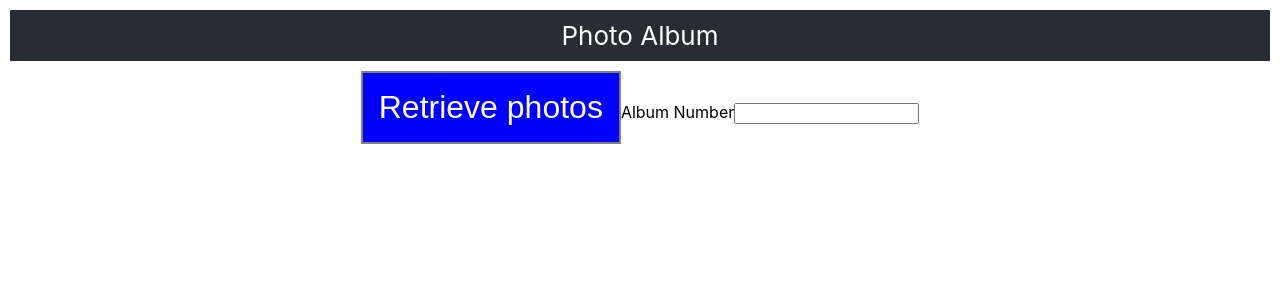
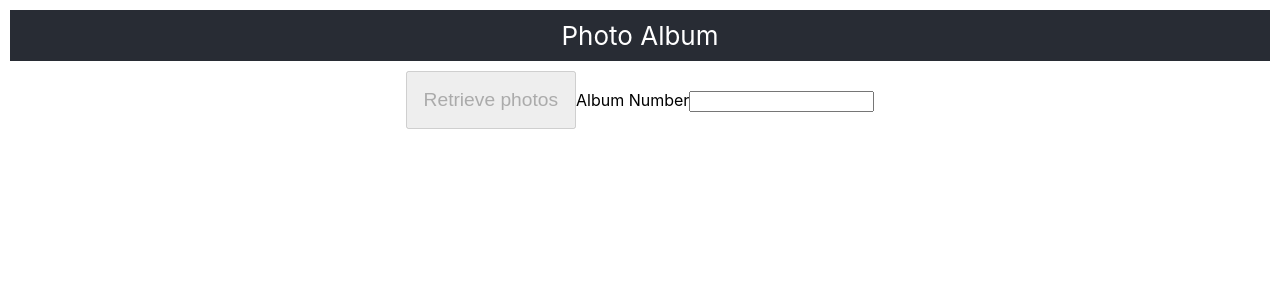
Before and after one commit to jlangr/photoalbum, a React (Create React App) app: page / in a window 1280 px wide. Shown: the top 300 px of the page. Built offline with nearby package versions, Linux system fonts and the light colour scheme.

Commit message:
improved button styles

```diff
--- a/src/App.css
+++ b/src/App.css
@@ -29,12 +29,21 @@
   color: #61dafb;
 }
 
-.App-button {
-  background-color: blue;
+.button {
   padding: 16px;
-  font-size: 2rem;
-  border: 2px solid grey;
+  font-size: 1.2rem;
+  cursor: pointer;
+}
+
+.enabled {
+  background-color: #4caf50;
   color: white;
+}
+
+.disabled {
+  background-color: #ddd;
+  color: #555;
+  cursor: not-allowed;
 }
 
 @keyframes App-logo-spin {
--- a/src/components/PhotoAlbum.js
+++ b/src/components/PhotoAlbum.js
@@ -10,7 +10,7 @@
   return (
     <>
       <header className='App-header'>Photo Album</header>
-      <button onClick={retrievePhotos} className='App-button' disabled={albumNumber === ''}>
+      <button onClick={retrievePhotos} className='button' disabled={albumNumber === ''}>
         Retrieve photos
       </button>
       <label id='albumNumberLabel'>Album Number</label>
```
